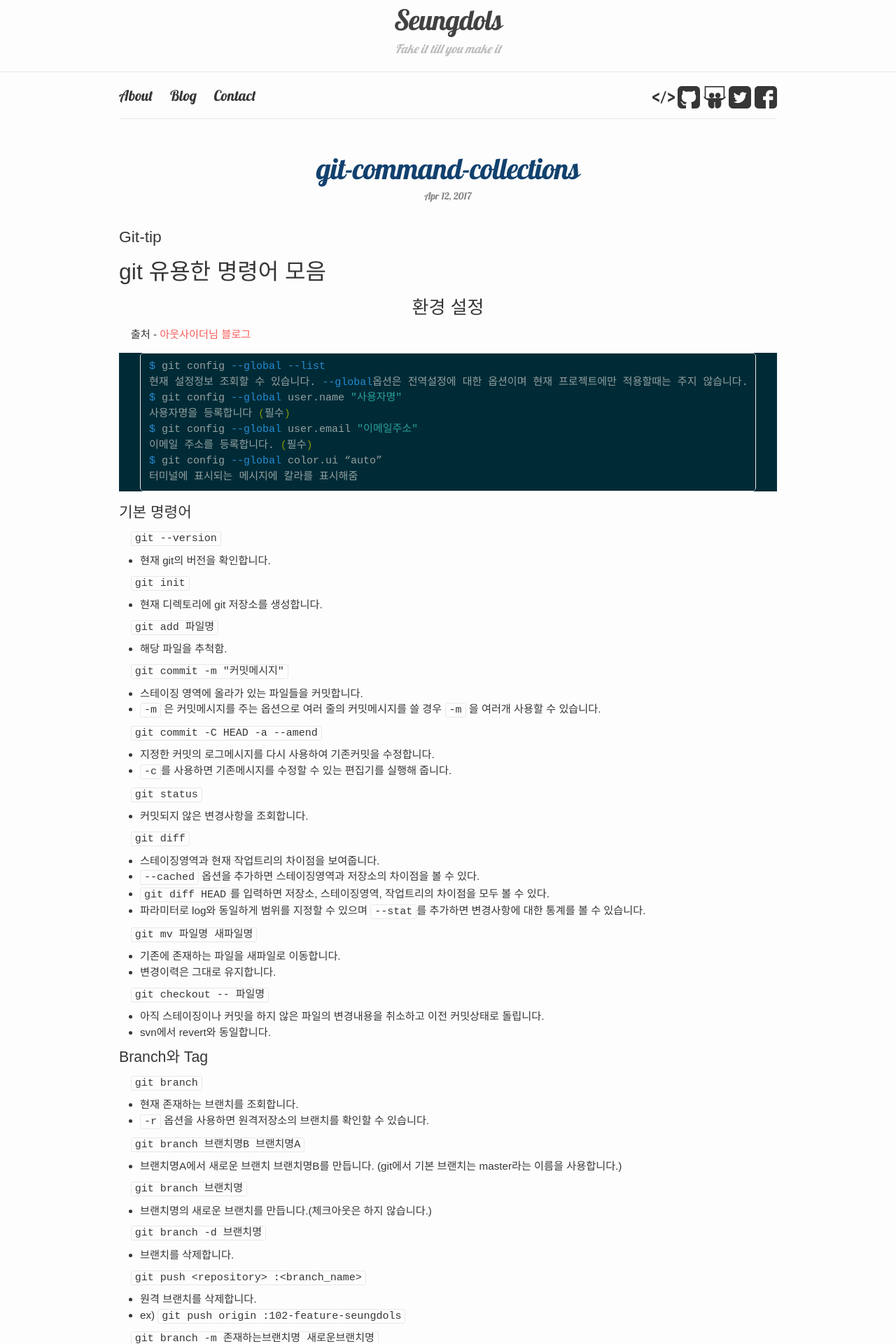
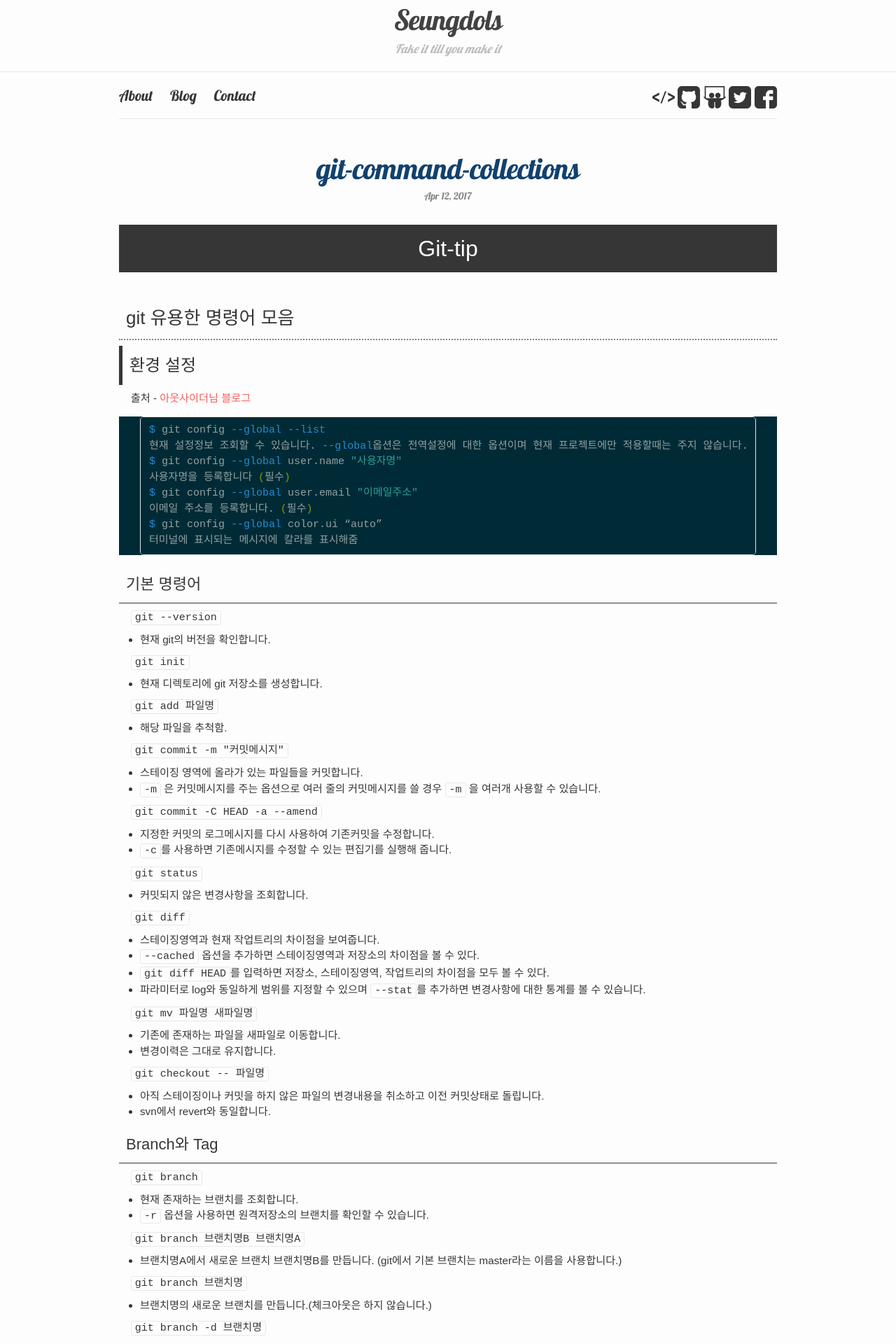
Before and after one commit to seungdols/seungdols.github.io, a Jekyll site: the page built from _posts/2017/2017-04-12-git-command-collections.markdown, in a window 1280 px wide. Shown: the top 1920 px of the page at 70% size. Built offline with Jekyll 4.4.1, drawn with Linux system fonts in a browser that asks for light colours; some web fonts are replaced; comment, search, counter and statistics services are not loaded.

Commit message:
template: chagne layout of title content

```diff
--- a/_sass/_layout.scss
+++ b/_sass/_layout.scss
@@ -283,27 +283,59 @@
     p{
         padding-left: 1.1em;
     }
-    h2 {
+    h1 {
         font-size: 32px;
-
+        background-color: $text-color;
+        color: $background-color;
+        padding: 10px 10px;
+        text-align: center;
+        margin-bottom: 1.1em;
         @include media-query($on-laptop) {
             font-size: 28px;
+            background-color: $text-color;
+            color: $background-color;
+            padding: 10px 10px;
+            text-align: center;
+        }
+    }
+    h2 {
+        font-size: 26px;
+        padding: 10px 10px;
+        border-bottom: 2px dotted $grey-color;
+        @include media-query($on-laptop) {
+            font-size: 22px;
+            padding: 10px 10px;
+            border-bottom: 2px dotted $grey-color;
         }
     }
 
     h3 {
-        font-size: 26px;
-        text-align: center;
+        font-size: 24px;
+        border-left: 5px solid $text-color;
+        padding: 10px;
         @include media-query($on-laptop) {
-            font-size: 22px;
+            font-size: 20px;
+            border-left: 5px solid $text-color;
+            padding: 10px;
         }
     }
 
     h4 {
-        font-size: 1.4em;
-
+        font-size: 22px;
+        border-bottom: 1px solid $text-color;
+        padding: 10px;
         @include media-query($on-laptop) {
-            font-size: 1.2em;
+            font-size: 18px;
+            border-bottom: 1px solid $text-color;
+            padding: 10px;
+        }
+    }
+    h5 {
+        font-size: 20px;
+        padding: 10px;
+        @inclue media-query($on-laptop) {
+            font-size:16px;
+            padding: 10px;
         }
     }
     /**
```
